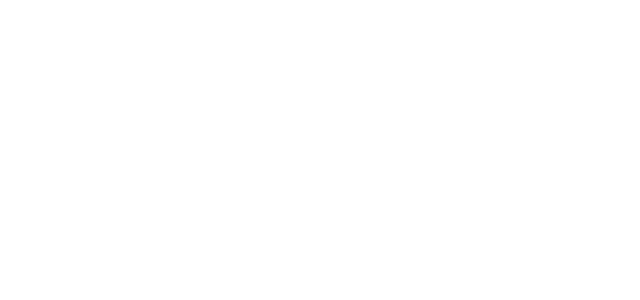
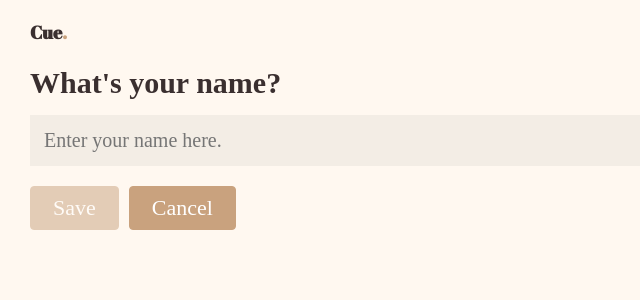
Before and after one commit to AdityaDeyCode909020/cue, a React (Vite) app: page /edit-name in a window 1280 px wide. Before the commit this address had no page. Shown: the top 300 px of the page, without its empty margins (0-640 px from the left). Built offline with nearby package versions, Linux system fonts and the light colour scheme; a web font is replaced by a local one.

Commit message:
I guess done

```diff
--- a/src/App.jsx
+++ b/src/App.jsx
@@ -5,6 +5,7 @@
 import YourJournalsPage from "./pages/your-journals-page/YourJournalsPage";
 import AddPromptPage from "./pages/add-prompt-page/AddPromptPage";
 import YourPromptsPage from "./pages/your-prompts-page/YourPromptsPage";
+import EditNamePage from "./pages/edit-name-page/EditNamePage";
 
 function App() {
   const [journalPrompts, setJournalPrompts] = useState(JSON.parse(localStorage.getItem('cue-journal-prompts')) || [
@@ -121,13 +122,16 @@
 
   const [userJournals, setUserJournals] = useState(JSON.parse(localStorage.getItem('cue-user-journals')) || []);
 
+  const [userName, setUserName] = useState(localStorage.getItem('cue-user-name') || 'User');
+
   return (
     <Routes>
-      <Route index element={<HomePage journalPrompts={journalPrompts} setJournalPrompts={setJournalPrompts} />} />
+      <Route index element={<HomePage userName={userName} journalPrompts={journalPrompts} setJournalPrompts={setJournalPrompts} />} />
       <Route path="/write" element={<WritePage userJournals={userJournals} setUserJournals={setUserJournals} journalPrompts={journalPrompts} />} />
-      <Route path="/your-journals" element={<YourJournalsPage userJournals={userJournals} setUserJournals={setUserJournals} />} />
+      <Route path="/your-journals" element={<YourJournalsPage userName={userName} userJournals={userJournals} setUserJournals={setUserJournals} />} />
       <Route path="/add-prompt" element={<AddPromptPage journalPrompts={journalPrompts} setJournalPrompts={setJournalPrompts} />}/>
       <Route path="/your-prompts" element={<YourPromptsPage journalPrompts={journalPrompts} setJournalPrompts={setJournalPrompts} />} />
+      <Route path="/edit-name" element={<EditNamePage setUserName={setUserName} />} />
     </Routes>
   );
 }
--- /dev/null
+++ b/src/components/CancelButton.css
@@ -0,0 +1,3 @@
+.cancel-button {
+    margin-left: 10px;
+}
--- /dev/null
+++ b/src/components/CancelButton.jsx
@@ -0,0 +1,14 @@
+import { useNavigate } from 'react-router';
+import './CancelButton.css';
+
+export default function CancelButton() {
+    const navigate = useNavigate();
+
+    const goToHome = () => {
+        navigate('/');
+    }
+
+    return (
+        <button className="cancel-button" onClick={goToHome}>Cancel</button>
+    );
+}
--- a/src/pages/add-prompt-page/AddPromptPage.jsx
+++ b/src/pages/add-prompt-page/AddPromptPage.jsx
@@ -1,5 +1,6 @@
 import { useState } from "react";
 import WebsiteLogoHeader from "../../components/WebsiteLogoHeader";
+import CancelButton from "../../components/CancelButton";
 import './AddPromptPage.css';
 import { useNavigate } from "react-router";
 
@@ -38,6 +39,7 @@
             <input type="text" value={promptQuestionText} onChange={handleInputChange} placeholder="Enter your prompt question here."/>
 
             <button disabled={promptQuestionText.trim() === ''} className="create-prompt-button" onClick={createPromptQuestion}>Create</button>
+            <CancelButton />
         </section>
     );
 }
--- /dev/null
+++ b/src/pages/edit-name-page/EditNamePage.jsx
@@ -0,0 +1,31 @@
+import WebsiteLogoHeader from "../../components/WebsiteLogoHeader";
+import CancelButton from "../../components/CancelButton";
+import { useState } from "react";
+import { useNavigate } from "react-router";
+
+export default function EditNamePage({ setUserName }) {
+    const [nameText, setNameText] = useState('');
+    const navigate = useNavigate();
+
+    const handleInputChange = (event) => {
+        setNameText(event.target.value);
+    }
+
+    const saveName = () => {
+        localStorage.setItem('cue-user-name', nameText);
+        setUserName(nameText.trim());
+        navigate('/');
+    }
+
+    return (
+        <section className="page editor-name-page">
+            <WebsiteLogoHeader />
+
+            <h2>What's your name?</h2>
+            <input value={nameText} onChange={handleInputChange} type="text" placeholder="Enter your name here." />
+
+            <button disabled={nameText.trim() === '' || nameText.length > 10} onClick={saveName}>Save</button>
+            <CancelButton/>
+        </section>
+    );
+}
--- a/src/pages/home-page/HomePage.jsx
+++ b/src/pages/home-page/HomePage.jsx
@@ -5,7 +5,7 @@
 import { useNavigate } from "react-router";
 import HomePageSubheader from "./HomePageSubheader";
 
-function HomePage({ journalPrompts, setJournalPrompts }) {
+function HomePage({ journalPrompts, setJournalPrompts, userName }) {
     const [startIndex, setStartIndex] = useState(0);
     const promptsPerPage = 4;
 
@@ -37,7 +37,7 @@
         <section className="home-page page">
             <WebsiteLogoHeader />
 
-            <HomePageSubheader />
+            <HomePageSubheader userName={userName} />
 
             <h3 className="heading-question">What do you want to reflect on?</h3>
             <p className="heading-question-para">Choose your prompt.</p>
--- a/src/pages/home-page/HomePageSubheader.jsx
+++ b/src/pages/home-page/HomePageSubheader.jsx
@@ -2,20 +2,24 @@
 import MyPromptsButton from '../../components/MyPromptsButton';
 import './HomePageSubheader.css';
 
-export default function HomePageSubheader() {
+export default function HomePageSubheader({ userName }) {
     const navigate = useNavigate();
 
     const goToUserJournals = () => {
         navigate('/your-journals');
     }
 
+    const goToEditNamePage = () => {
+        navigate('/edit-name');
+    }
+
     return (
         <div className="home-page-subheader">
             <div className="lhs">
                 <h2 className="greet-user-text">
-                    Hi, User 👋
+                    Hi, {userName} 👋
                 </h2>
-                <button className="edit-name-button subheader-button">Edit Name</button>
+                <button className="edit-name-button subheader-button" onClick={goToEditNamePage}>Edit Name</button>
             </div>
             <div className="rhs">
                 <MyPromptsButton />
--- a/src/pages/your-journals-page/YourJournalsPage.jsx
+++ b/src/pages/your-journals-page/YourJournalsPage.jsx
@@ -3,12 +3,12 @@
 import './YourJournalsPage.css';
 import YourJournalsPageSubheader from "./YourJournalsPageSubheader";
 
-export default function YourJournalsPage({ userJournals, setUserJournals }) {
+export default function YourJournalsPage({ userJournals, setUserJournals, userName }) {
     return (
         <section className="your-journals-page page">
             <WebsiteLogoHeader />
 
-            <YourJournalsPageSubheader />
+            <YourJournalsPageSubheader userName={userName} />
 
             <UserJournals userJournals={userJournals} setUserJournals={setUserJournals} />
         </section>
--- a/src/pages/your-journals-page/YourJournalsPageSubheader.jsx
+++ b/src/pages/your-journals-page/YourJournalsPageSubheader.jsx
@@ -1,12 +1,10 @@
 import BackToHomeButton from '../../components/BackToHomeButton';
 import './YourJournalsPageSubheader.css';
 
-export default function YourJournalsPageSubheader() {
-
-
+export default function YourJournalsPageSubheader({userName}) {
     return (
         <div className="yjp-subheader">
-            <h2>User's Journals</h2>
+            <h2>{userName}'s Journals</h2>
             <BackToHomeButton />
         </div>
     );
--- a/src/pages/your-prompts-page/YourPromptsPage.css
+++ b/src/pages/your-prompts-page/YourPromptsPage.css
@@ -1,4 +1,5 @@
 .ypp-subheader {
     display: flex;
     justify-content: space-between;
+    align-items: center;
 }
```
